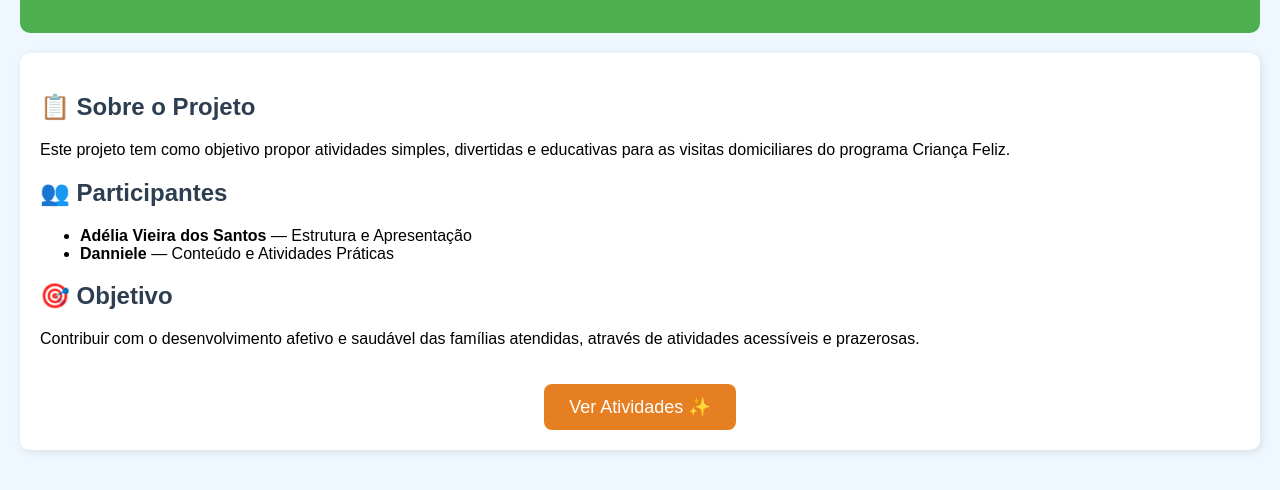
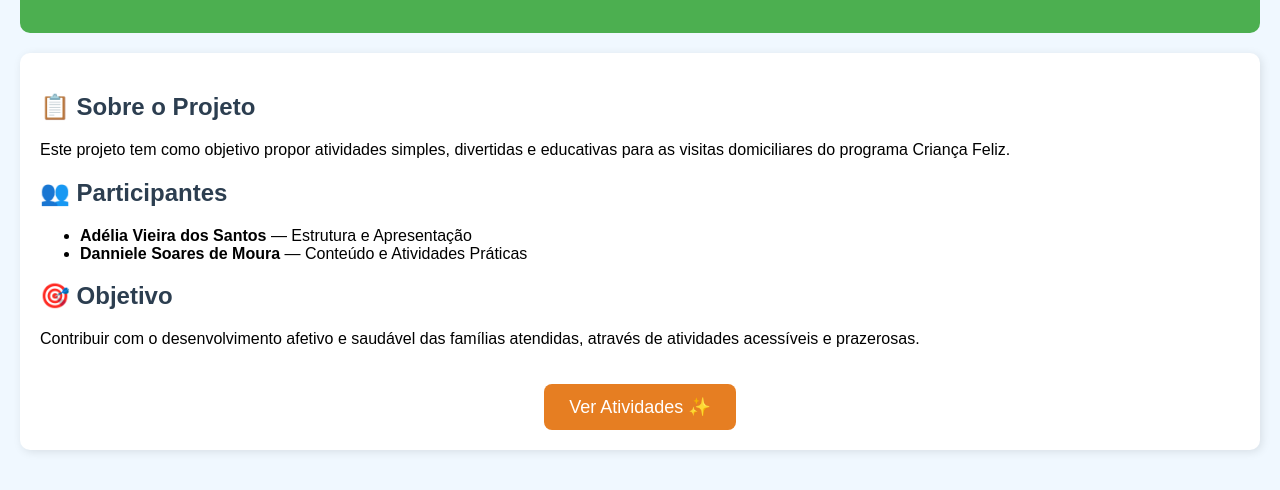
Before and after one commit to adelia123-star/projeto-crian-a-feliz, a plain HTML site: page index.html in a window 1280 px wide. Shown: the part 142-632 px from the top of the page. Drawn offline with Linux system fonts and the light colour scheme.

Commit message:
Update index.html

```diff
--- a/index.html
+++ b/index.html
@@ -56,7 +56,7 @@
         <h2>👥 Participantes</h2>
         <ul>
             <li><strong>Adélia Vieira dos Santos</strong> — Estrutura e Apresentação</li>
-            <li><strong>Danniele</strong> — Conteúdo e Atividades Práticas</li>
+            <li><strong>Danniele Soares de Moura</strong> — Conteúdo e Atividades Práticas</li>
         </ul>
 
         <h2>🎯 Objetivo</h2>
```
